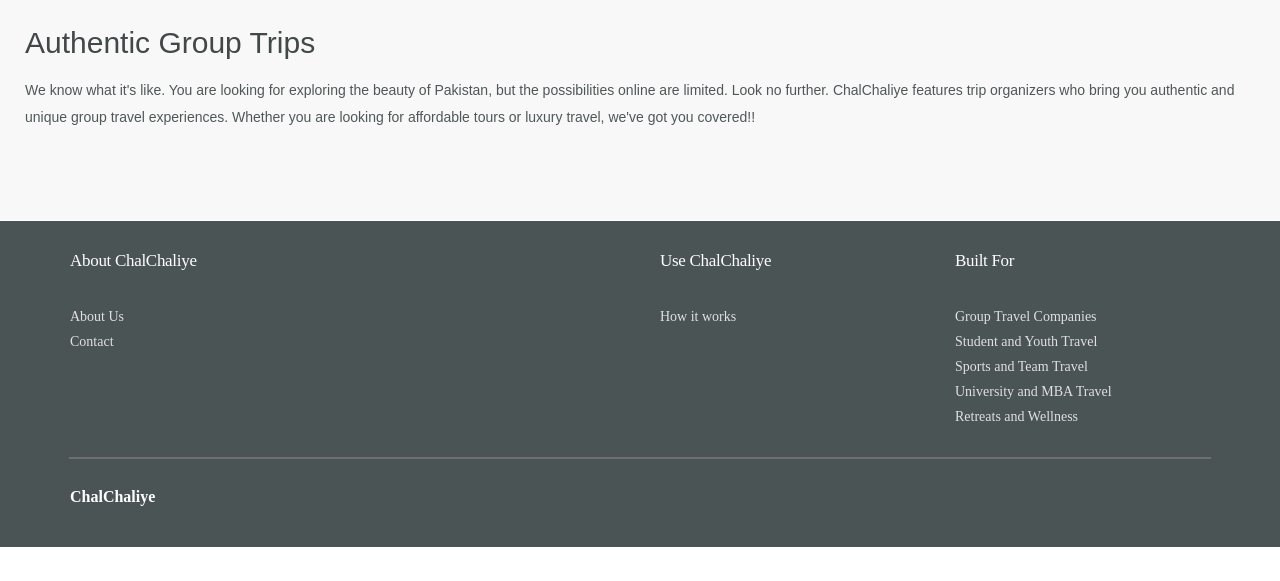
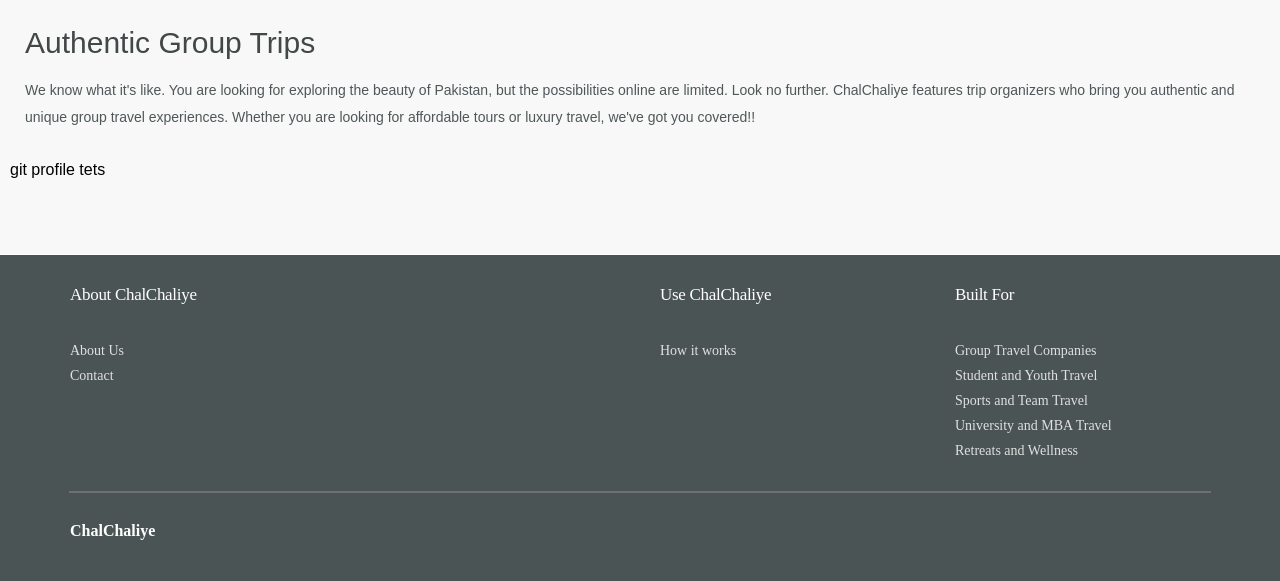
Before and after one commit to WaqarKhatana220/ChalChaliye, a Django app: page /Trips/Trips in a window 1280 px wide. Shown: the part 473-1054 px from the top of the page. Before the commit the page ends 1020 px from the top, so only its background shows below. Run offline with Django 3.2, Linux system fonts and the light colour scheme; the visitor is signed in with stand-in values (Sample User, id 1); data that the repository does not hold is empty; some libraries are stand-ins or nearby versions; some web fonts are replaced.

Commit message:
git profile tets

```diff
--- a/template/Trips.html
+++ b/template/Trips.html
@@ -3198,6 +3198,7 @@
           <div class="wt-icon wt-icon-favorite-red-bordered" style="display:none;" data-reactid=".epuff7z3wg.0"></div>
           <div class="wt-icon wt-icon-favorite-white-hover" style="display:none;" data-reactid=".epuff7z3wg.1"></div>
           <div class="wt-icon wt-icon-favorite-white" style="display:none;" data-reactid=".epuff7z3wg.2"></div>
+          <p>git profile tets</p>
           {% if Trips%}
           {%for trip in Trips%}
           <!-- I  nstance 1 of the trip reading -->
```
